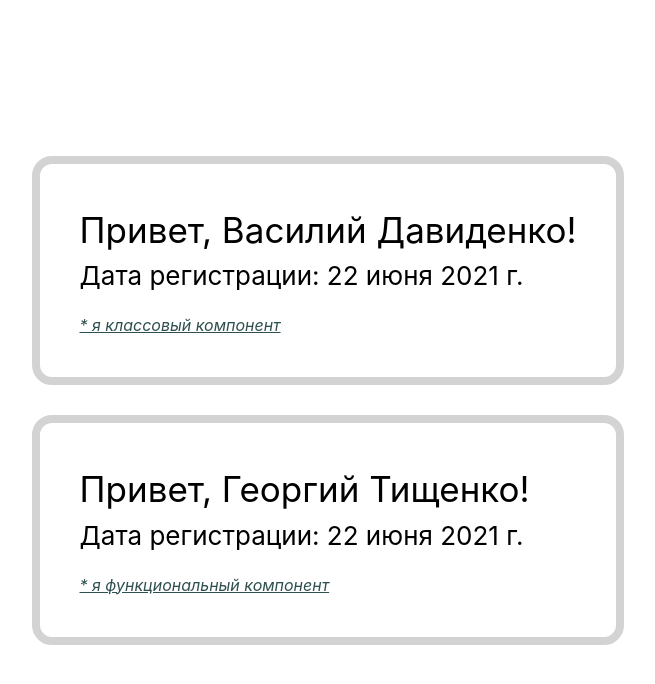
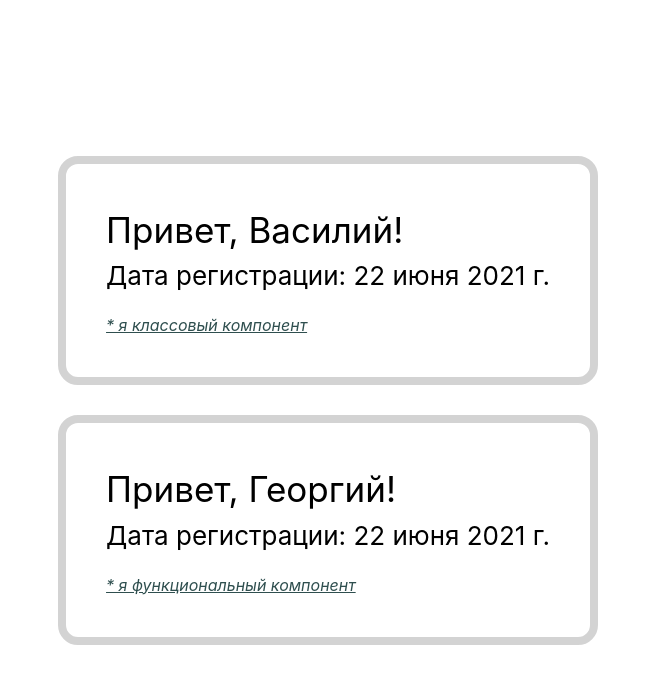
Before and after one commit to kobzarliliia/home-work-1, a React (Create React App) app: page / in a window 1280 px wide. Shown: the top 684 px of the page, without its empty margins (312-967 px from the left). Built offline with nearby package versions, Linux system fonts and the light colour scheme.

Commit message:
fixed name output

```diff
--- a/src/tutorial-1/App.js
+++ b/src/tutorial-1/App.js
@@ -4,8 +4,8 @@ import FunctionProfile from "./components/FunctionProfile";
 function App() {
     return(
         <div>
-            <ClassProfile name="Василий" surname="Давиденко" registredAt={(new Date(2021, 5, 22)).toLocaleDateString('ru-RU', { day:'numeric', month:'long', year:'numeric'})} />
-            <FunctionProfile name="Георгий" surname="Тищенко" registredAt={(new Date(2021, 5, 22)).toLocaleDateString('ru-RU', { day:'numeric', month:'long', year:'numeric'})} />
+            <ClassProfile name="Василий Давиденко" registredAt={(new Date(2021, 5, 22)).toLocaleDateString('ru-RU', { day:'numeric', month:'long', year:'numeric'})} />
+            <FunctionProfile name="Георгий Тищенко" registredAt={(new Date(2021, 5, 22)).toLocaleDateString('ru-RU', { day:'numeric', month:'long', year:'numeric'})} />
         </div>
     );
 }
--- a/src/tutorial-1/components/ClassProfile.js
+++ b/src/tutorial-1/components/ClassProfile.js
@@ -4,7 +4,7 @@ class ClassProfile extends React.Component {
     render() {
         return(
             <div className="profile">
-                <p>Привет, {this.props.name} {this.props.surname}!</p>
+                <p>Привет, {this.props.name.split(' ')[0]}!</p>
                 <p>Дата регистрации: {this.props.registredAt}</p>
                 <span>* я классовый компонент</span>
             </div>
--- a/src/tutorial-1/components/FunctionProfile.js
+++ b/src/tutorial-1/components/FunctionProfile.js
@@ -3,7 +3,7 @@ import React from "react";
 function FunctionProfile ({ name, surname, registredAt }) {
     return(
         <div className="profile">
-            <p>Привет, {name} {surname}!</p>
+            <p>Привет, {name.split(' ')[0]}!</p>
             <p>Дата регистрации: {registredAt}</p>
             <span>* я функциональный компонент</span>
         </div>
```
